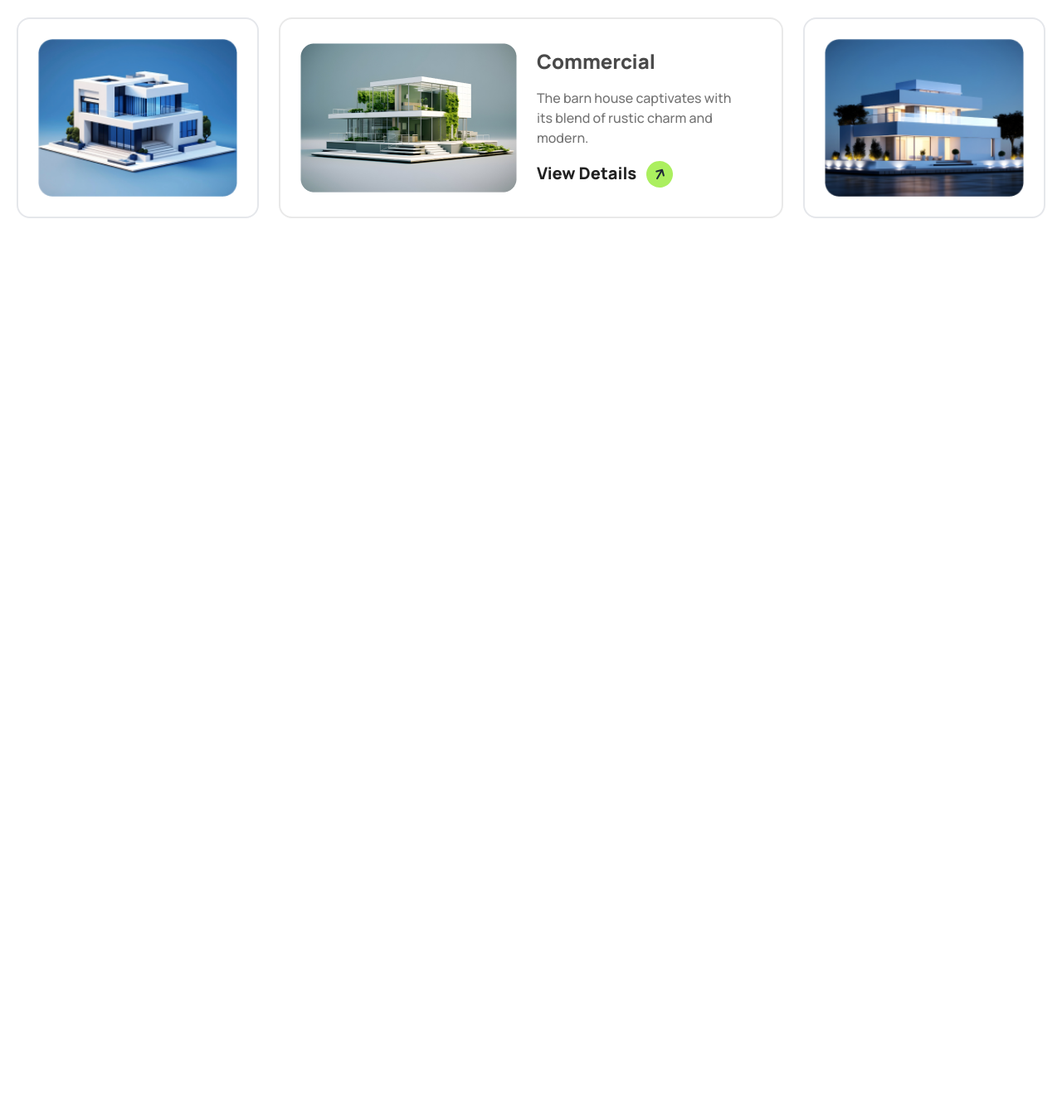
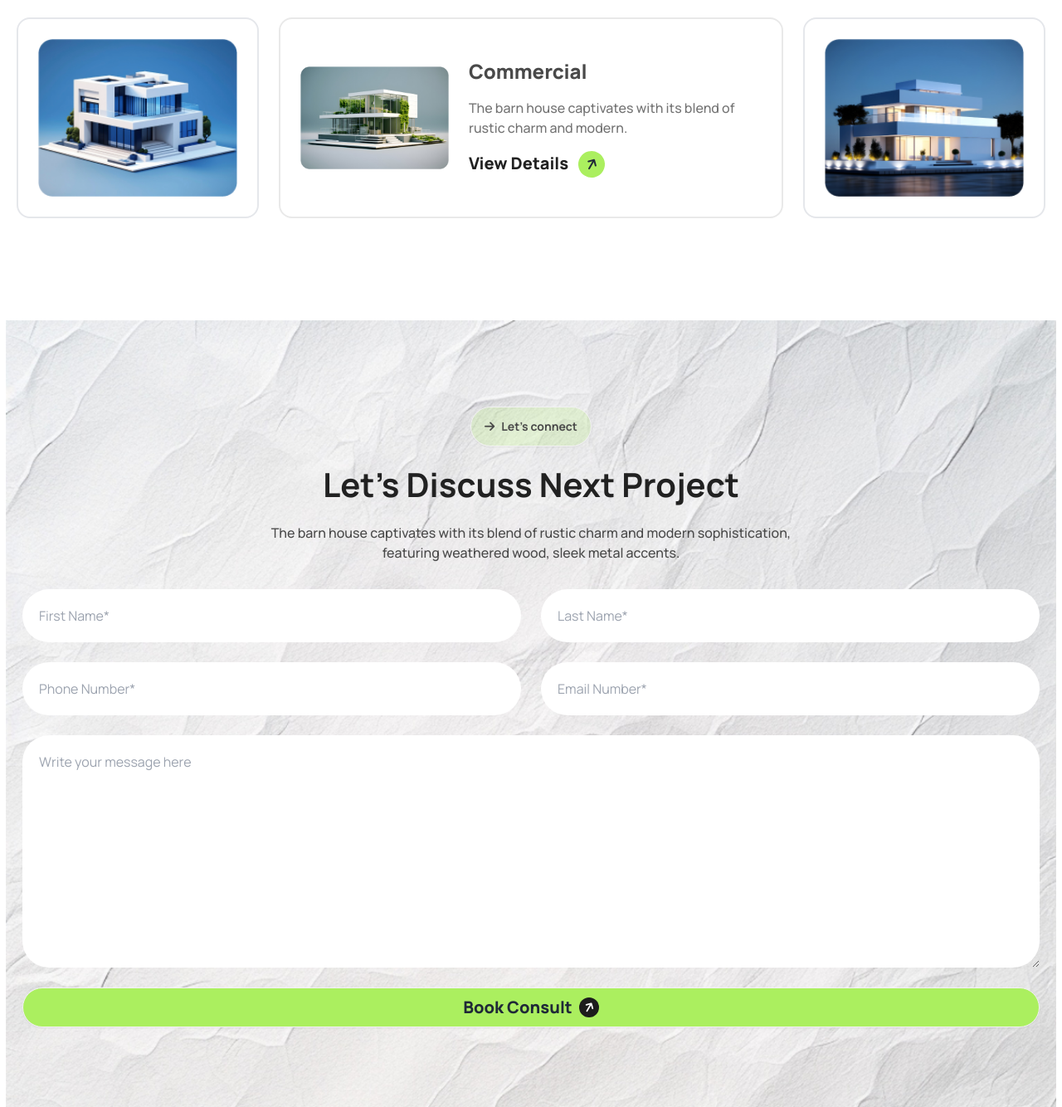
Before and after one commit to Al-Amin018555/Rinterio, a plain HTML site: page index.html in a window 1280 px wide. Shown: the part 2753-4087 px from the top of the page at 83% size. Before the commit the page ends 3132 px from the top, so only its background shows below. Drawn offline with nearby package versions, Linux system fonts and the light colour scheme.

Commit message:
added let's discuss and latest portfolio cards text width set

```diff
--- a/index.html
+++ b/index.html
@@ -255,10 +255,9 @@
                     <div>
                         <img class="w-full" src="assets/img1.png" alt="">
                     </div>
-                    <div class="space-y-4">
+                    <div class="space-y-4 lg:max-w-md xl:max-w-2xl">
                         <h1 class="font-extrabold text-2xl text-[#494949]">Commercial</h1>
-                        <p class="font-medium text-[#737373]">The barn house captivates with its blend of rustic charm
-                            <br> and modern. The barn house captivates with its blend of <br> rustic charm and modern .
+                        <p class="font-medium text-[#737373]">The barn house captivates with its blend of rustic charm and modern. The barn house captivates with its blend of  rustic charm and modern .
                         </p>
 
                         <a href="" class="flex gap-3 px-0 border-0 rounded-full"><span class="font-extrabold text-[20px] text-[#212121]">View
@@ -283,10 +282,9 @@
                     <div>
                         <img class="w-full h-full" src="assets/img4.png" alt="">
                     </div>
-                    <div class="space-y-4">
+                    <div class="space-y-4 lg:max-w-md xl:max-w-2xl">
                         <h1 class="font-extrabold text-2xl text-[#494949]">Commercial</h1>
-                        <p class="font-medium text-[#737373]">The barn house captivates with <br> its blend of rustic charm
-                            and <br> modern.
+                        <p class="font-medium text-[#737373]">The barn house captivates with its blend of rustic charm and modern.
                         </p>
 
                         <a href="" class="flex gap-3 px-0 border-0 rounded-full"><span class="font-extrabold text-[20px] text-[#212121]">View
@@ -303,6 +301,52 @@
 
             </div>
         </section>
+
+        <!-- let's discuss section -->
+        <section class="bg-[url(assets/bg.jpg)] bg-no-repeat bg-cover p-5 lg:py-24 border-[7px] border-white">
+            <!-- main container -->
+            <div class="md:container md:mx-auto">
+                <div>
+
+                    <!-- discuss text -->
+                    <div class="space-y-4 text-center">
+                        <button class="bg-[#ABEF5F33] mt-2 btn text-[#494949] rounded-full font-bold"><i
+                                class=" fa-solid fa-arrow-right"></i>Let's connect</button>
+                        <h1 class="font-bold text-[#212121] text-[25px] lg:text-[40px]">Let’s Discuss Next Project</h1>
+                        <p class="font-medium text-[#494949]">The barn house captivates with its blend of rustic charm and modern sophistication, <br> featuring weathered wood, sleek metal accents.</p>
+                    </div>
+
+
+                    <!-- discuss content container -->
+                    <div class="mt-8">
+                        <div class="grid gap-6 grid-cols-1 lg:grid-cols-2">
+                            <input class="bg-white p-5 rounded-full outline-0" type="text" placeholder="First Name*">
+                            <input class="bg-white p-5 rounded-full outline-0" type="text" placeholder="Last Name*">
+                            <input class="bg-white p-5 rounded-full outline-0" type="text" placeholder="Phone Number*">
+                            <input class="bg-white p-5 rounded-full outline-0" type="email" placeholder="Email Number*">
+                        </div>
+
+
+                        <div class="grid gap-6 grid-cols-1">
+                            <textarea class="mt-6 bg-white p-5 rounded-[32px] outline-0" name="" placeholder="Write your message here" id="" cols="30" rows="10"></textarea>
+                            <a class="btn bg-[#ABEF5F] rounded-full flex items-center"><span
+                                class="font-extrabold text-[20px]">Book Consult</span>
+                            <div class="h-6 w-6 bg-[#1C1C1C] rounded-full flex items-center justify-center">
+                                <i class="-rotate-60 text-white fa-solid fa-arrow-right"></i>
+                            </div>
+                        </a>
+                        </div>
+
+                    </div>
+
+                </div>
+
+            </div>
+
+
+        </section>
+
+
     </main>
     <footer>
     </footer>
```
